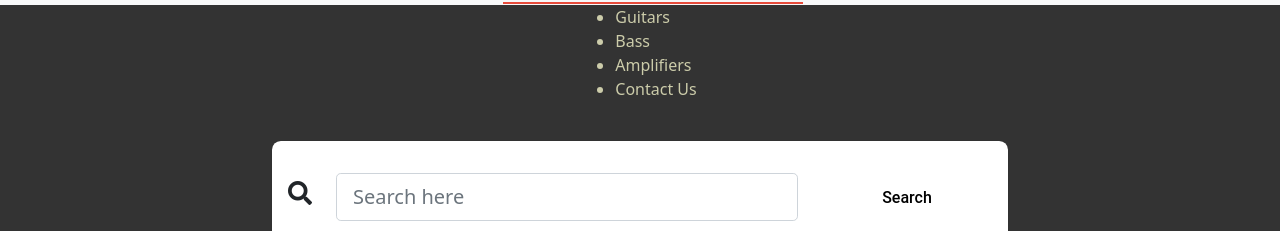
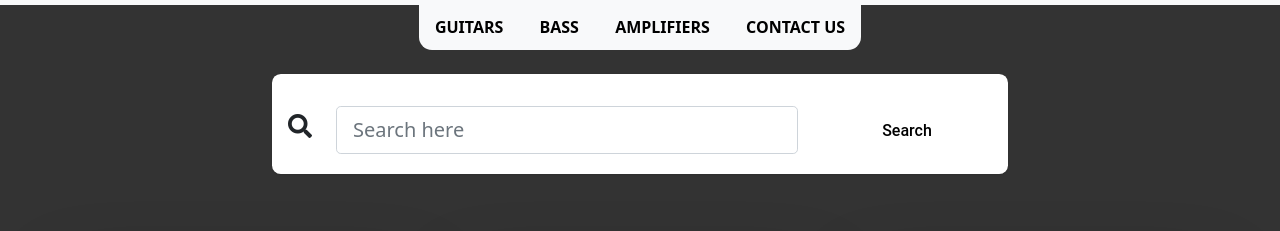
Before and after one commit to ayushsha1254/theguitarstore, a plain HTML site: page index.html in a window 1280 px wide. Shown: the part 89-320 px from the top of the page. Drawn offline with nearby package versions, Linux system fonts and the light colour scheme.

Commit message:
Update style.css

```diff
--- a/style.css
+++ b/style.css
@@ -25,7 +25,7 @@ body{
     bottom: -20px;
     width: 300px;
     height: 2px;
-    background: #e74c3c;
+    background: #e74d3c00;
 }
 
 .guitar_pict{
@@ -57,7 +57,7 @@ h1 {
     bottom: -20px;
     width: 150px;
     height: 2px;
-    background: #e74c3c;
+    background: #e74d3c00;
   }
   p {
     font-family: "Open Sans", sans-serif;
@@ -615,3 +615,39 @@ a {
 .row{
   height: 100px;
 }
+
+nav ul {
+  list-style: none;
+  padding-left: 0;
+  margin-top: 0;
+  margin-bottom: 0;
+}
+
+
+.nav {
+  width: auto;
+  margin: 0 auto;
+  background: rgb(248, 249, 250);
+  color: #000000;
+  border-bottom-right-radius: 13px;
+  border-bottom-left-radius: 13px;
+}
+.nav a {
+  display: block;
+  padding: 0 16px;
+  line-height: inherit;
+  cursor: pointer;
+}
+.nav__menu {
+  line-height: 45px;
+  font-weight: 700;
+  text-transform: uppercase;
+}
+.nav__menu-item {
+  display: inline-block;
+  position: relative;
+}
+.nav__menu-item:hover {
+  background-color:rgb(51, 51, 51);
+  color: #ffffff;
+}
```
